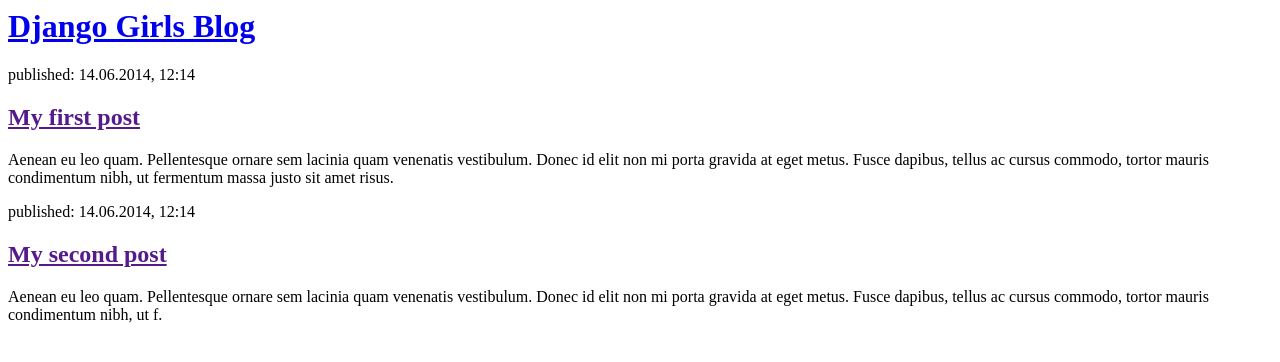
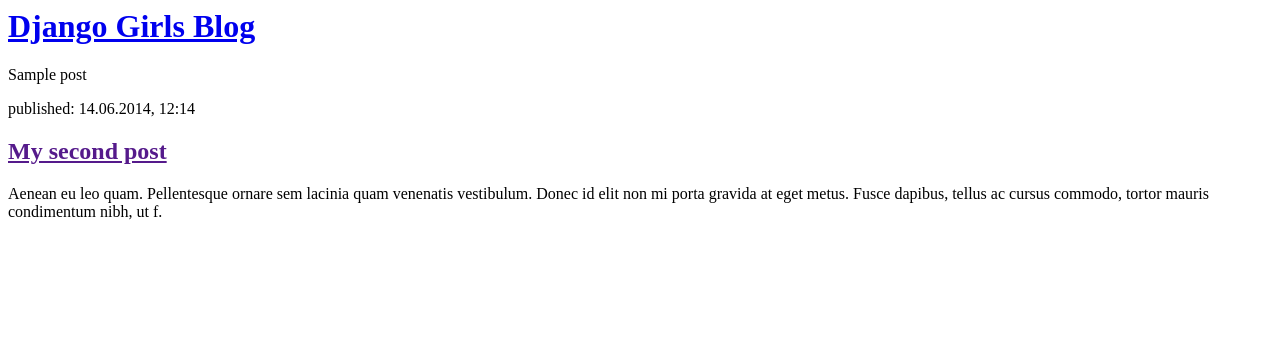
Before and after one commit to IsabelGraciano/DjangoGirls, a Django app: template blog/templates/blog/post_list.html in a window 1280 px wide. Shown: the top 362 px of the page. Run offline with Django 3.2, Linux system fonts and the light colour scheme; the template is opened without the code that fills it: values that come from a table or form of the project are taken from there, others are empty; tables that the repository leaves empty hold one stand-in row (values such as "Sample post").

Commit message:
Templates modificados para mostrar post desde base de datos.

```diff
--- a/blog/templates/blog/post_list.html
+++ b/blog/templates/blog/post_list.html
@@ -7,11 +7,8 @@
             <h1><a href="/">Django Girls Blog</a></h1>
         </div>
 
-        <div>
-            <p>published: 14.06.2014, 12:14</p>
-            <h2><a href="">My first post</a></h2>
-            <p>Aenean eu leo quam. Pellentesque ornare sem lacinia quam venenatis vestibulum. Donec id elit non mi porta gravida at eget metus. Fusce dapibus, tellus ac cursus commodo, tortor mauris condimentum nibh, ut fermentum massa justo sit amet risus.</p>
-        </div>
+        {% for post in posts %} {{ post }}{% endfor %}
+
 
         <div>
             <p>published: 14.06.2014, 12:14</p>
--- a/blog/views.py
+++ b/blog/views.py
@@ -1,5 +1,9 @@
 from django.shortcuts import render
+from .models import Post
+from django.utils import timezone
+
 
 # Create your views here.
 def post_list(request):
-    return render(request, 'blog/post_list.html', {})
+    posts = Post.objects.filter(published_date__lte=timezone.now()).order_by('published_date')
+    return render(request, 'blog/post_list.html', {'posts': posts})
```
